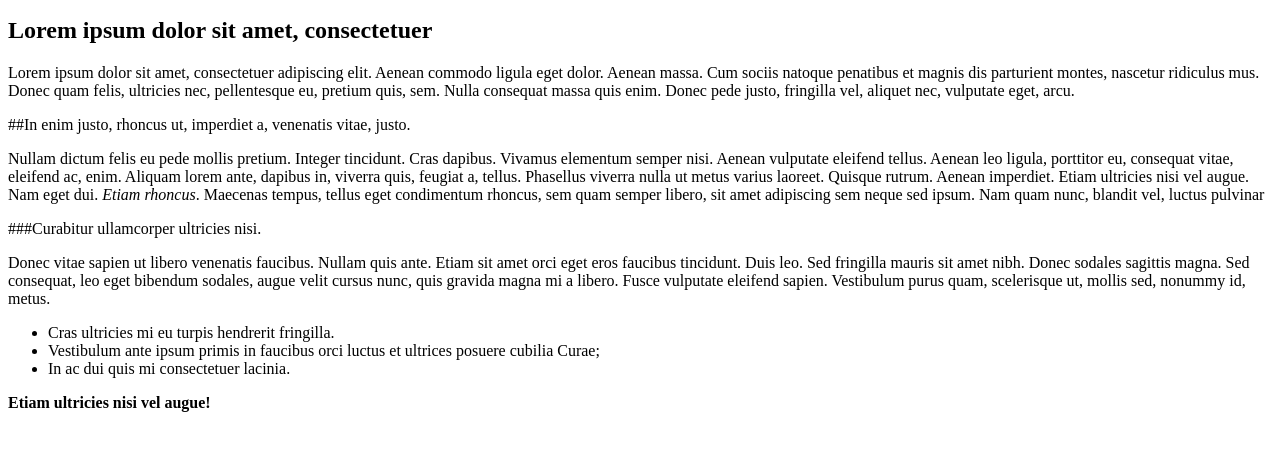
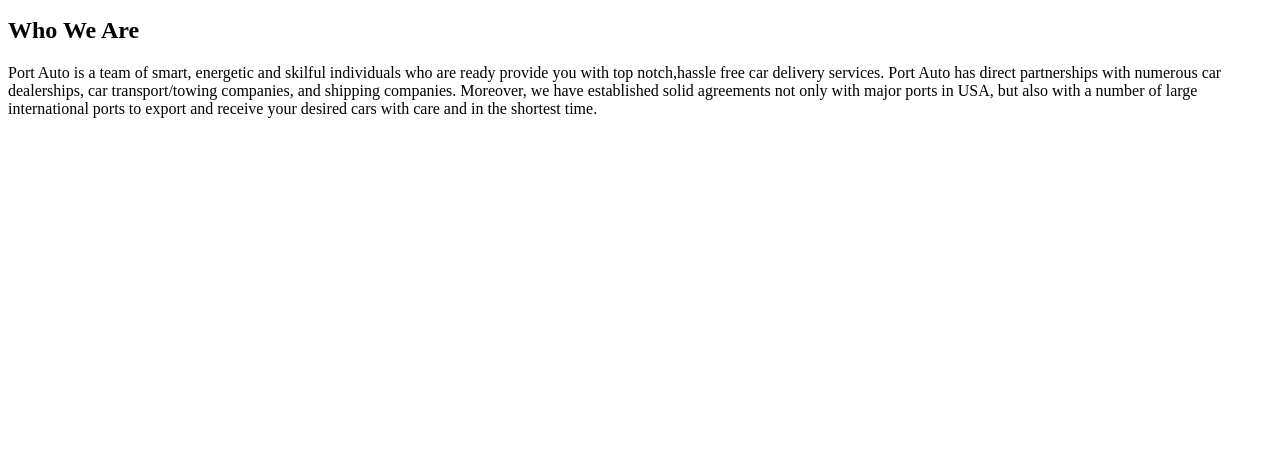
Before and after one commit to gkscloud/jhpa002, a Gatsby site: page /about in a window 1280 px wide. Shown: the part 112-562 px from the top of the page. Built offline with nearby package versions, Linux system fonts and the light colour scheme; Gatsby itself is replaced by a stand-in of ours; some packages are replaced by stand-ins of ours.

Commit message:
Modify about us content

```diff
--- a/src/pages/about/index.md
+++ b/src/pages/about/index.md
@@ -8,31 +8,6 @@
   venenatis vestibulum. Sed posuere consectetur est at lobortis. Cras mattis
   consectetur purus sit amet fermentum.
 ---
-## Lorem ipsum dolor sit amet, consectetuer
+## Who We Are
 
-Lorem ipsum dolor sit amet, consectetuer adipiscing elit. Aenean commodo ligula eget dolor.
-Aenean massa. Cum sociis natoque penatibus et magnis dis parturient montes, nascetur ridiculus
-mus. Donec quam felis, ultricies nec, pellentesque eu, pretium quis, sem. Nulla consequat massa
-quis enim. Donec pede justo, fringilla vel, aliquet nec, vulputate eget, arcu.
-
-##In enim justo, rhoncus ut, imperdiet a, venenatis vitae, justo.
-
-Nullam dictum felis eu pede mollis
-pretium. Integer tincidunt. Cras dapibus. Vivamus elementum semper nisi. Aenean vulputate eleifend tellus.
-Aenean leo ligula, porttitor eu, consequat vitae, eleifend ac, enim. Aliquam lorem ante, dapibus in, viverra
-quis, feugiat a, tellus. Phasellus viverra nulla ut metus varius laoreet. Quisque rutrum. Aenean imperdiet.
-Etiam ultricies nisi vel augue.  Nam eget dui. *Etiam rhoncus*. Maecenas
-tempus, tellus eget condimentum rhoncus, sem quam semper libero, sit amet adipiscing sem neque sed ipsum.
-Nam quam nunc, blandit vel, luctus pulvinar
-
-###Curabitur ullamcorper ultricies nisi.
-
-Donec vitae sapien ut libero venenatis faucibus. Nullam quis ante. Etiam sit amet orci eget eros faucibus tincidunt.
-Duis leo. Sed fringilla mauris sit amet nibh. Donec sodales sagittis magna. Sed consequat, leo eget bibendum sodales,
-augue velit cursus nunc, quis gravida magna mi a libero. Fusce vulputate eleifend sapien. Vestibulum purus quam, scelerisque ut,
-mollis sed, nonummy id, metus.
-* Cras ultricies mi eu turpis hendrerit fringilla.
-* Vestibulum ante ipsum primis in faucibus orci luctus et ultrices posuere cubilia Curae;
-* In ac dui quis mi consectetuer lacinia.
-
-**Etiam ultricies nisi vel augue!**
+Port Auto is a team of smart, energetic and skilful individuals who are ready provide you with top notch,hassle free car delivery services. Port Auto has direct partnerships with numerous car dealerships, car transport/towing companies, and shipping companies. Moreover, we have established solid agreements not only with major ports in USA, but also with a number of large international ports to export and receive your desired cars with care and in the shortest time.
```
